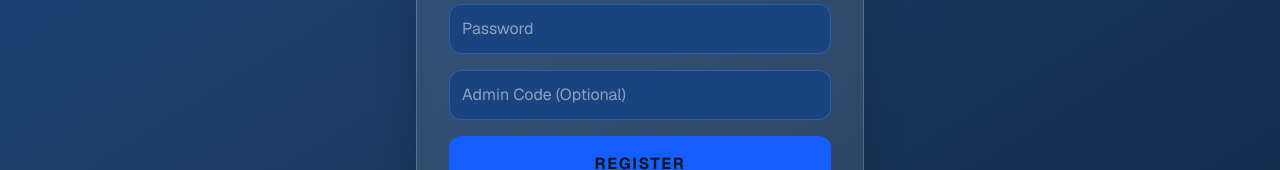
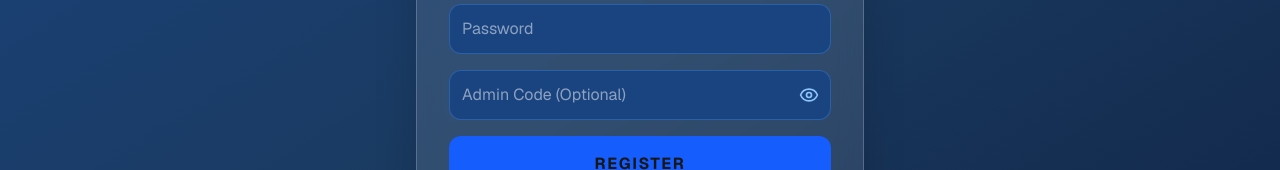
Before and after one commit to mamaw25/bamms, a Next.js app: page /register in a window 1280 px wide. Shown: the part 356-526 px from the top of the page. Built offline with nearby package versions, Linux system fonts and the light colour scheme.

Commit message:
refactor: migrate portal background logic to admin layout for better consistency

```diff
--- a/app/dashboard/admin/layout.tsx
+++ b/app/dashboard/admin/layout.tsx
@@ -28,7 +28,7 @@ export default async function AdminLayout({ children }: { children: React.ReactN
   return (
     <div className="flex min-h-screen bg-slate-50">
       {/* Sidebar */}
-      <aside className="w-64 bg-[#0f172a] text-white flex flex-col p-6 shadow-xl sticky top-0 h-screen">
+      <aside className="w-64 bg-gradient-to-br from-[#1A4480] via-[#1a3a60] to-[#0f2344] text-white flex flex-col p-6 shadow-xl sticky top-0 h-screen">
 
         {/* Navigation Section */}
         <div className="flex-1">
@@ -92,7 +92,7 @@ export default async function AdminLayout({ children }: { children: React.ReactN
             </button>
           </form>
           <div className="mt-4 px-3 opacity-30">
-            <p className="text-[10px] text-slate-500 font-bold uppercase tracking-widest">SYSTEM V1.0</p>
+            <p className="text-[10px] text-slate-500 font-bold uppercase tracking-widest">SYSTEM V2.0</p>
           </div>
         </div>
       </aside>
--- a/app/kiosk/page.tsx
+++ b/app/kiosk/page.tsx
@@ -81,7 +81,7 @@ export default function KioskPage() {
             <button
               onClick={processAction}
               disabled={isLoading || !idNumber}
-              className="max-w-xs mx-auto bg-blue-600 hover:bg-blue-700 disabled:bg-slate-600 text-white py-2 px-8 rounded-xl font-bold text-base transition-all flex items-center justify-center gap-2"
+              className="max-w-xs mx-auto bg-blue-600 hover:bg-blue-500 hover:scale-105 hover:shadow-lg hover:shadow-blue-500/50 disabled:bg-slate-600 text-white py-2 px-8 rounded-xl font-bold text-base transition-all flex items-center justify-center gap-2"
             >
               {isLoading ? (
                 <>
--- a/app/login/page.tsx
+++ b/app/login/page.tsx
@@ -85,8 +85,8 @@ function LoginForm() {
           <button
             type="submit"
             disabled={isLoading}
-            className={`w-full py-4 rounded-xl font-black uppercase tracking-widest text-sm transition-all shadow-lg flex items-center justify-center gap-2 ${
-              isAdmin ? 'bg-blue-600 hover:bg-blue-500' : 'bg-emerald-600 hover:bg-emerald-500'
+            className={`w-full py-4 rounded-xl font-black uppercase tracking-widest text-sm transition-all shadow-lg flex items-center justify-center gap-2 hover:scale-105 ${
+              isAdmin ? 'bg-blue-600 hover:bg-blue-500 hover:shadow-blue-500/50' : 'bg-emerald-600 hover:bg-emerald-500 hover:shadow-emerald-500/50'
             } disabled:opacity-50`}
           >
             {isLoading ? <Loader2 size={18} className="animate-spin" /> : 'Sign In'}
--- a/app/page.tsx
+++ b/app/page.tsx
@@ -52,7 +52,7 @@ export default function LandingPage() {
       </div>
 
       <p className="mt-8 text-blue-300 text-[11px] font-mono uppercase tracking-[0.3em]">
-        Attendance Management System v2.0
+        Barangay Management System v2.0
       </p>
     </div>
   );
--- a/app/register/page.tsx
+++ b/app/register/page.tsx
@@ -1,6 +1,7 @@
 'use client'
 
 import { useState } from 'react'
+import { Eye, EyeOff } from 'lucide-react'
 import { signUp } from './action'
 import { useRouter } from 'next/navigation'
 
@@ -10,6 +11,7 @@ export default function RegisterPage() {
   const [success, setSuccess] = useState(false)
   const [registeredEmail, setRegisteredEmail] = useState<string | null>(null)
   const [verificationToken, setVerificationToken] = useState<string | null>(null)
+  const [showAdminCode, setShowAdminCode] = useState(false)
   const router = useRouter()
 
   // This fixes the TypeScript "action" error
@@ -133,12 +135,21 @@ export default function RegisterPage() {
           </div>
           <input name="email" type="email" placeholder="Email" required className="w-full bg-[#1A4480] border border-blue-400/30 p-3 rounded-xl text-white outline-none focus:border-blue-300" />
           <input name="password" type="password" placeholder="Password" required className="w-full bg-[#1A4480] border border-blue-400/30 p-3 rounded-xl text-white outline-none focus:border-blue-300" />
-          <input name="adminCode" placeholder="Admin Code (Optional)" className="w-full bg-[#1A4480] border border-blue-400/30 p-3 rounded-xl text-white outline-none focus:border-blue-300" />
+          <div className="relative">
+            <input name="adminCode" type={showAdminCode ? "text" : "password"} placeholder="Admin Code (Optional)" className="w-full bg-[#1A4480] border border-blue-400/30 p-3 pr-10 rounded-xl text-white outline-none focus:border-blue-300" />
+            <button
+              type="button"
+              onClick={() => setShowAdminCode(!showAdminCode)}
+              className="absolute right-3 top-1/2 transform -translate-y-1/2 text-blue-300 hover:text-blue-100 transition-colors"
+            >
+              {showAdminCode ? <EyeOff size={20} /> : <Eye size={20} />}
+            </button>
+          </div>
 
           <button
             disabled={loading}
             type="submit"
-            className="w-full bg-blue-600 hover:bg-blue-500 py-4 rounded-xl font-bold uppercase tracking-widest transition-all disabled:opacity-50"
+            className="w-full bg-blue-600 hover:bg-blue-500 hover:scale-105 hover:shadow-lg hover:shadow-blue-500/50 py-4 rounded-xl font-bold uppercase tracking-widest transition-all disabled:opacity-50"
           >
             {loading ? 'Processing...' : 'Register'}
           </button>
```
